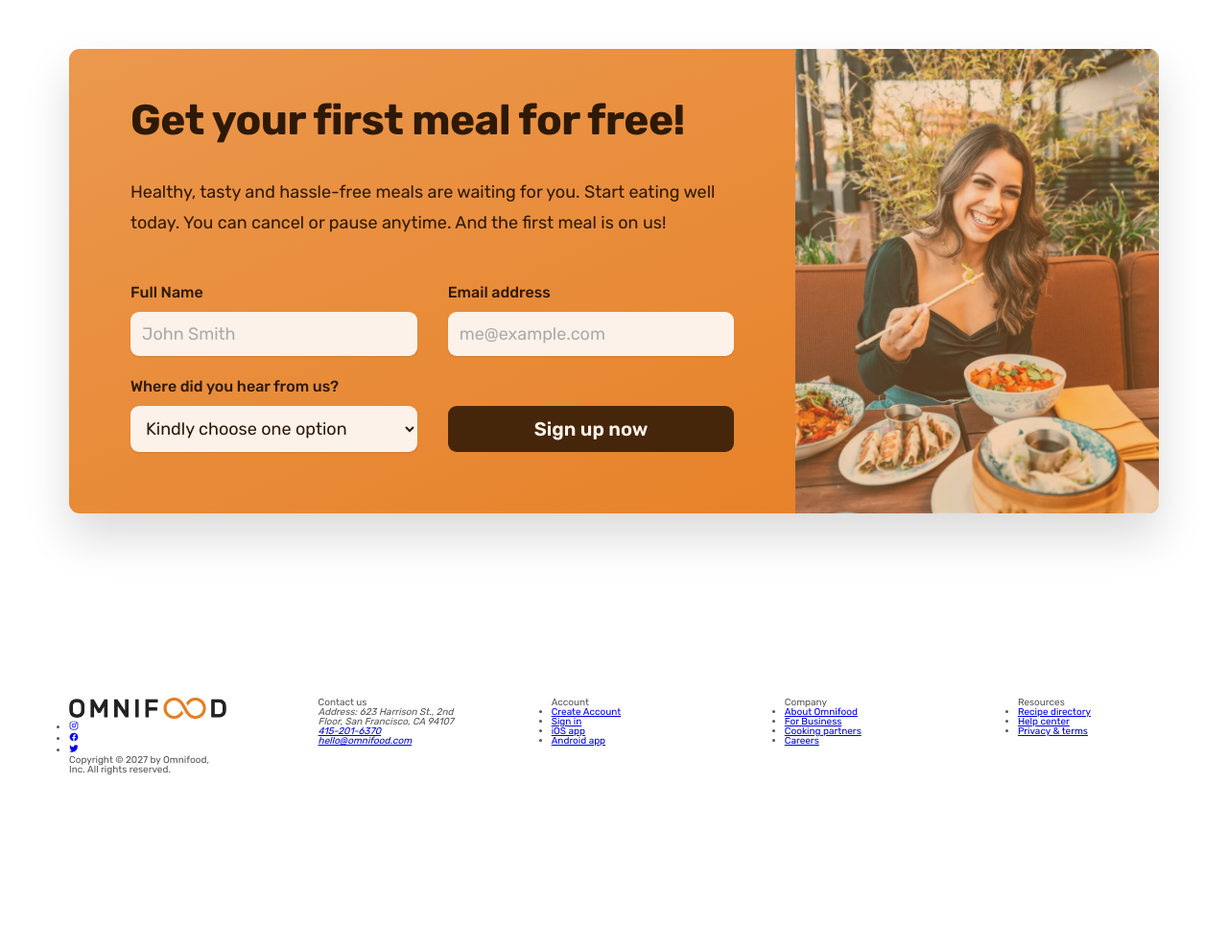
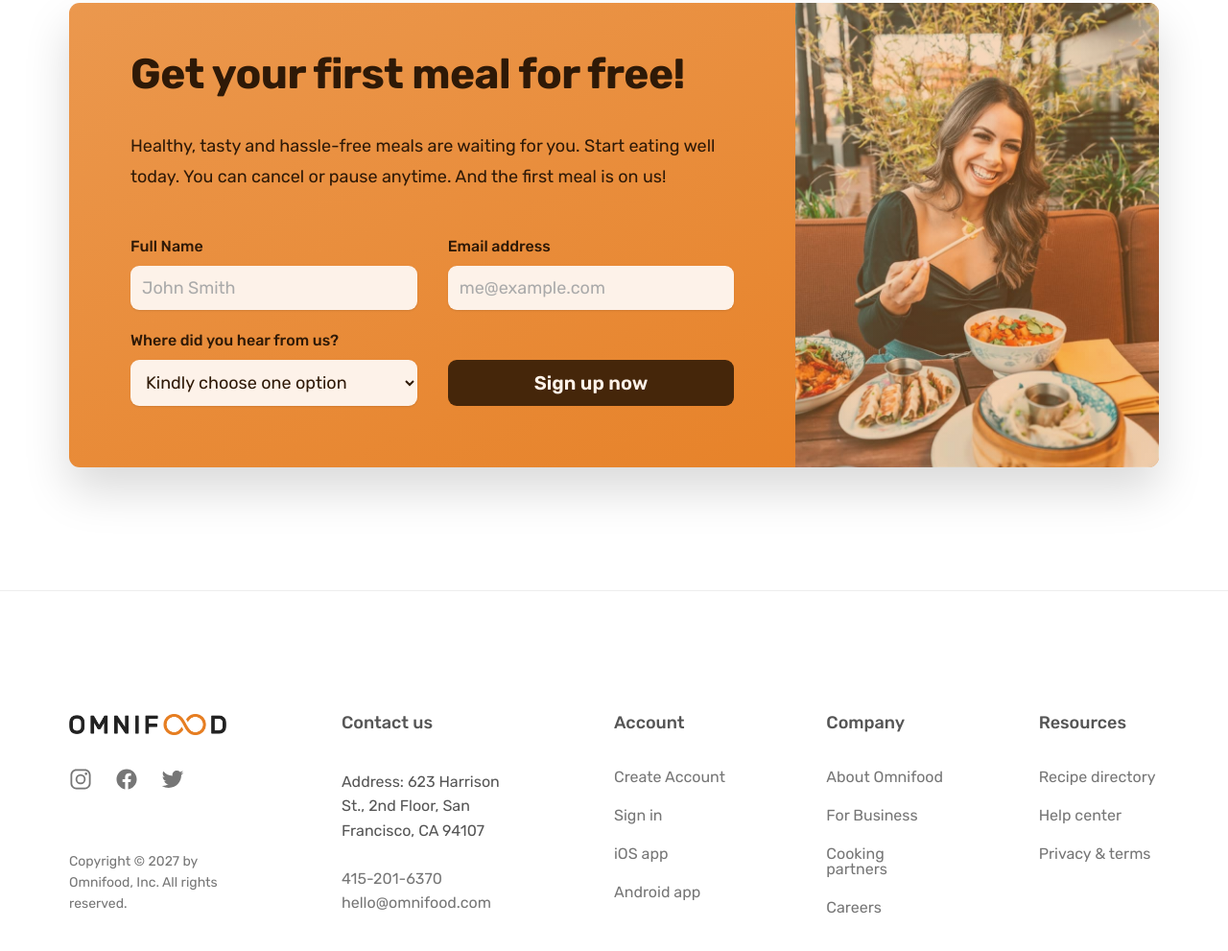
Before and after one commit to himaniEngr/Project01, a plain HTML site: page index.html in a window 1280 px wide. Shown: the part 5805-6796 px from the top of the page at 96% size. Before the commit the page ends 6708 px from the top, so only its background shows below. Drawn offline with nearby package versions, Linux system fonts and the light colour scheme.

Commit message:
building the footer part 2

```diff
--- a/css/style.css
+++ b/css/style.css
@@ -438,7 +438,7 @@
 /* CTA section */
 /* *************************************** */
 .section-cta {
-  padding: 9.6rem 0;
+  padding: 4.8rem 0 12.8rem 0;
 }
 .cta {
   display: grid;
@@ -514,5 +514,62 @@
 /* Footer */
 /* *************************************** */
 .footer {
-  padding: 9.6rem 0;
+  padding: 12.8rem 0;
+  border-top: 1px solid #eee;
 }
+.grid--footer {
+  grid-template-columns: 1.5fr 1.5fr 1fr 1fr 1fr;
+}
+.logo-col {
+  display: flex;
+  flex-direction: column;
+}
+.footer-logo {
+  display: block;
+  margin-bottom: 3.2rem;
+}
+.social-links {
+  list-style: none;
+  display: flex;
+  gap: 2.4rem;
+}
+.social-icon {
+  height: 2.4rem;
+  width: 2.4rem;
+}
+.copyright {
+  font-size: 1.4rem;
+  line-height: 1.6;
+  color: #767676;
+  margin-top: auto;
+}
+.footer-heading {
+  font-size: 1.8rem;
+  font-weight: 500;
+  margin-bottom: 4rem;
+}
+.contacts {
+  font-style: normal;
+  font-size: 1.6rem;
+  line-height: 1.6;
+}
+.address {
+  margin-bottom: 2.4rem;
+}
+.footer-nav {
+  list-style: none;
+  display: flex;
+  flex-direction: column;
+  gap: 2.4rem;
+}
+.footer-link:link,
+.footer-link:visited {
+  text-decoration: none;
+  font-size: 1.6rem;
+  color: #767676;
+  transition: all 0.3s;
+}
+.footer-link:hover,
+.footer-link:active {
+  color: #555;
+}
--- a/index.html
+++ b/index.html
@@ -577,20 +577,26 @@
       </section>
     </main>
     <footer class="footer">
-      <div class="container grid grid--5-cols">
+      <div class="container grid grid--footer">
         <div class="logo-col">
           <a href="#" class="footer-logo">
             <img src="img/omnifood-logo.png" alt="Omnifood logo" class="logo"
           /></a>
           <ul class="social-links">
             <li>
-              <a href="#"><ion-icon name="logo-instagram"></ion-icon></a>
+              <a href="#" class="footer-link"
+                ><ion-icon class="social-icon" name="logo-instagram"></ion-icon
+              ></a>
             </li>
             <li>
-              <a href="#"><ion-icon name="logo-facebook"></ion-icon></a>
+              <a href="#" class="footer-link"
+                ><ion-icon class="social-icon" name="logo-facebook"></ion-icon
+              ></a>
             </li>
             <li>
-              <a href="#"><ion-icon name="logo-twitter"></ion-icon></a>
+              <a href="#" class="footer-link"
+                ><ion-icon class="social-icon" name="logo-twitter"></ion-icon
+              ></a>
             </li>
           </ul>
           <p class="copyright">
@@ -601,38 +607,42 @@
         <div class="address-col">
           <p class="footer-heading">Contact us</p>
           <address class="contacts">
-            <p>Address: 623 Harrison St., 2nd Floor, San Francisco, CA 94107</p>
+            <p class="address">
+              Address: 623 Harrison St., 2nd Floor, San Francisco, CA 94107
+            </p>
             <p>
-              <a href="tel:415-201-6370 ">415-201-6370</a>
+              <a class="footer-link" href="tel:415-201-6370 ">415-201-6370</a>
               <br />
-              <a href="mailto:hello@omnifood.com">hello@omnifood.com</a>
+              <a class="footer-link" href="mailto:hello@omnifood.com"
+                >hello@omnifood.com</a
+              >
             </p>
           </address>
         </div>
         <nav class="nav-col">
           <p class="footer-heading">Account</p>
           <ul class="footer-nav">
-            <li><a href="#">Create Account</a></li>
-            <li><a href="#">Sign in</a></li>
-            <li><a href="#">iOS app</a></li>
-            <li><a href="#">Android app</a></li>
+            <li><a class="footer-link" href="#">Create Account</a></li>
+            <li><a class="footer-link" href="#">Sign in</a></li>
+            <li><a class="footer-link" href="#">iOS app</a></li>
+            <li><a class="footer-link" href="#">Android app</a></li>
           </ul>
         </nav>
         <nav class="nav-col">
           <p class="footer-heading">Company</p>
           <ul class="footer-nav">
-            <li><a href="#">About Omnifood</a></li>
-            <li><a href="#">For Business</a></li>
-            <li><a href="#">Cooking partners</a></li>
-            <li><a href="#">Careers</a></li>
+            <li><a class="footer-link" href="#">About Omnifood</a></li>
+            <li><a class="footer-link" href="#">For Business</a></li>
+            <li><a class="footer-link" href="#">Cooking partners</a></li>
+            <li><a class="footer-link" href="#">Careers</a></li>
           </ul>
         </nav>
         <nav class="nav-col">
           <p class="footer-heading">Resources</p>
           <ul class="footer-nav">
-            <li><a href="#">Recipe directory</a></li>
-            <li><a href="#">Help center</a></li>
-            <li><a href="#">Privacy & terms</a></li>
+            <li><a class="footer-link" href="#">Recipe directory</a></li>
+            <li><a class="footer-link" href="#">Help center</a></li>
+            <li><a class="footer-link" href="#">Privacy & terms</a></li>
           </ul>
         </nav>
       </div>
```
